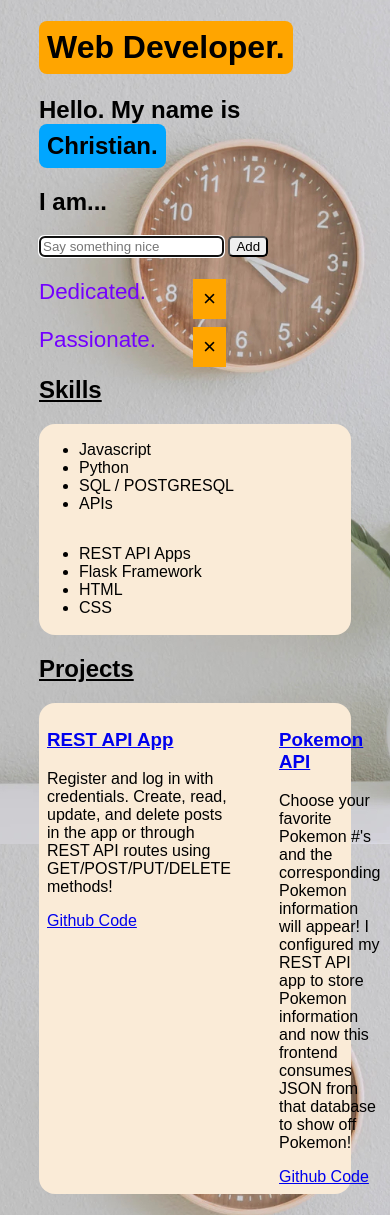
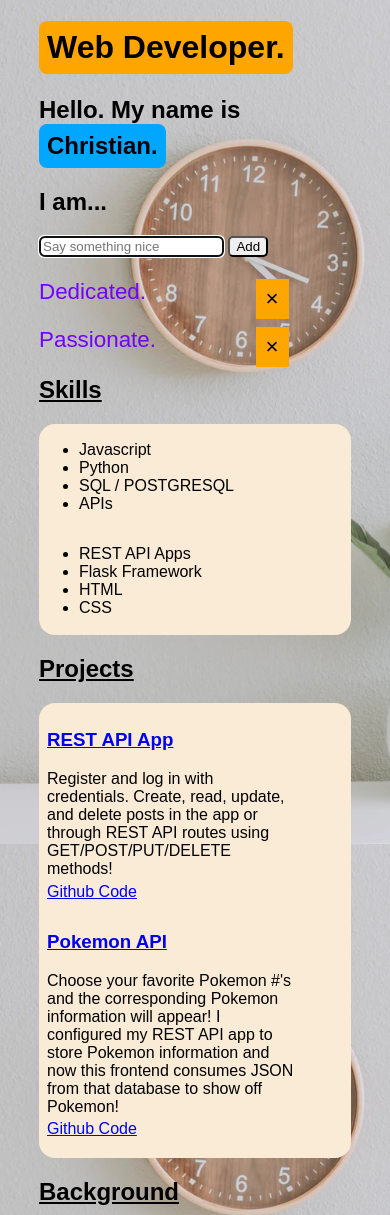
Before and after one commit to Lifestream308/flask-my-portfolio, a Flask app: page / in a window 390 px wide. Shown: the top 1215 px of the page. Run offline with Flask 2, Linux system fonts and the light colour scheme.

Commit message:
Add files via upload
Remember to update index.html with correct /static/main.css and /static/mainjs.js files

```diff
--- a/portfolio/static/main.css
+++ b/portfolio/static/main.css
@@ -56,7 +56,7 @@ button {
     display: inline-block;
 }
 #appendContainer {
-    width: 60%;
+    width: 40%;
 }
 #appendContainer p {
     color: rgb(115, 0, 255);
@@ -102,3 +102,15 @@ button {
 footer {
     margin-bottom: 3rem;
 }
+
+/* Media Queries */
+@media screen and (max-width: 700px) {
+    #appendContainer {width: 60%;}
+}
+@media screen and (max-width: 550px) {
+    #appendContainer {width: 80%;}
+}
+@media screen and (max-width: 700px) {
+    .container {flex-wrap: wrap;}
+    .raise {position: relative;}
+}
```
